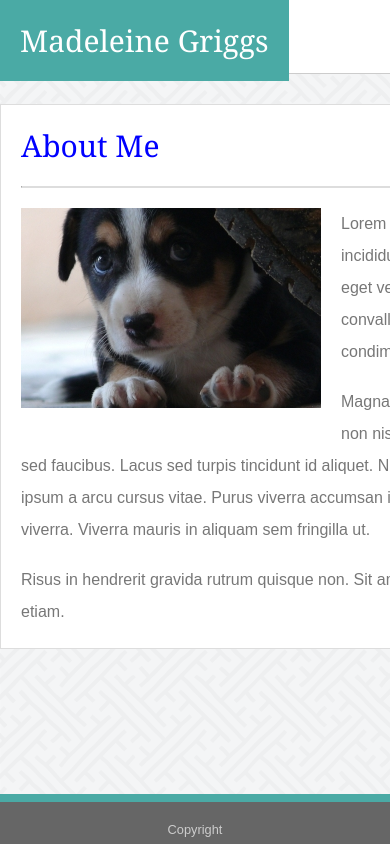
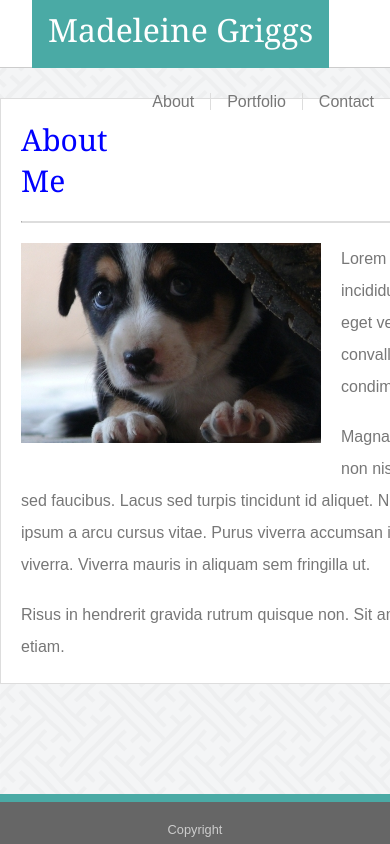
Before and after one commit to MadeleineGriggs/Responsive-Portfolio, a plain HTML site: page index.html in a window 390 px wide. Shown: the top 844 px of the page. Drawn offline with Linux system fonts and the light colour scheme.

Commit message:
styled the top nav for the media query at max-width 980px

```diff
--- a/assets/css/style.css
+++ b/assets/css/style.css
@@ -52,6 +52,7 @@ nav a:hover {
     text-decoration: underline var(--teal-color);
     color: var(--teal-color);
 }
+
 .nav-wrapper hr {
     width: 1px;
     height: 20px;
@@ -265,9 +266,42 @@ input[type=submit]:hover {
 
 @media only screen and (max-width: 980px) {
 
-    h2{
-        color: black;
+    .nav-wrapper {
+        width: 100%;
+        margin: auto;
     }
+
+    nav {
+        height: 8vh;
+     }
+
+     h1 {
+        font-size: 2rem;
+        height: 8vh;
+        padding: 0.5rem 1rem 0.5rem 1rem;
+        margin: auto;
+        display: inline;
+        clear: both;
+        margin-left: 2rem;
+    }
+
+    nav a {
+        float: right;
+        margin-left: 1rem;
+        margin-right: 1rem;
+        padding: 0px;
+        text-decoration: none;
+        line-height: 8vh;
+    }
+
+    .nav-wrapper hr {
+        width: 1px;
+        height: 2vh;
+        margin-top: 3vh;
+        display: inline;
+        float: right;
+    }
+
 }
 
 @media only screen and (max-width: 768px) {
```
